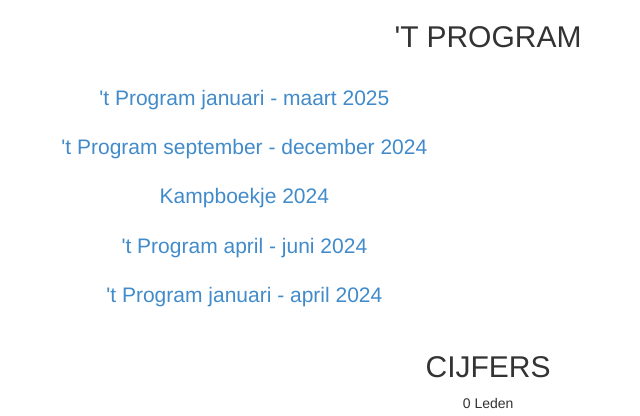
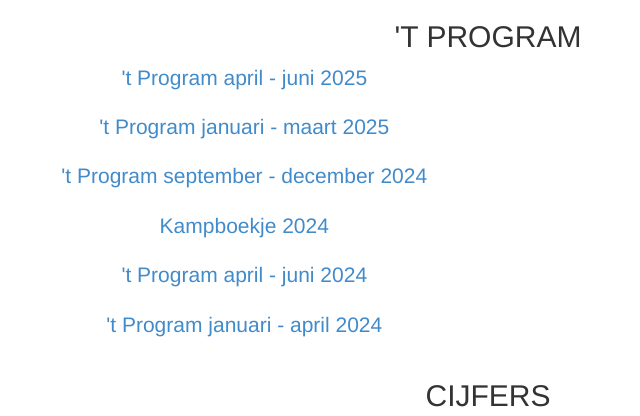
Before and after one commit to Chiro-Elzestraat/chiroelzestraat.be, a PHP site: page /chirojongens/index.php in a window 1280 px wide. Shown: the part 1606-2022 px from the top of the page, without its empty margins (152-792 px from the left). Run offline with PHP 8.4, Linux system fonts and the light colour scheme; some libraries are stand-ins or nearby versions.

Commit message:
program april-juni onlinze  gezet

```diff
--- a/chirojongens/index.php
+++ b/chirojongens/index.php
@@ -382,7 +382,8 @@ $_SESSION['r'] = $r;
                 <h2 class="text-uppercase ftco-uppercase">'t Program</h2>
                 <div class="row justify-content-center mb-5">
                     <div class="col-md-7">
-                        <p class="lead">
+                        <p class="lead"><a href="https://tprogram.chiroelzestraat.be/Program-april-juni.pdf">'t Program
+                        april - juni 2025</a></p>
                         <p class="lead"><a href="https://tprogram.chiroelzestraat.be/Program-jan-mrt.pdf">'t Program
                             januari - maart 2025</a></p>
                         <p class="lead"><a href="https://tprogram.chiroelzestraat.be/Program-sept-dec2024.pdf">'t
```
